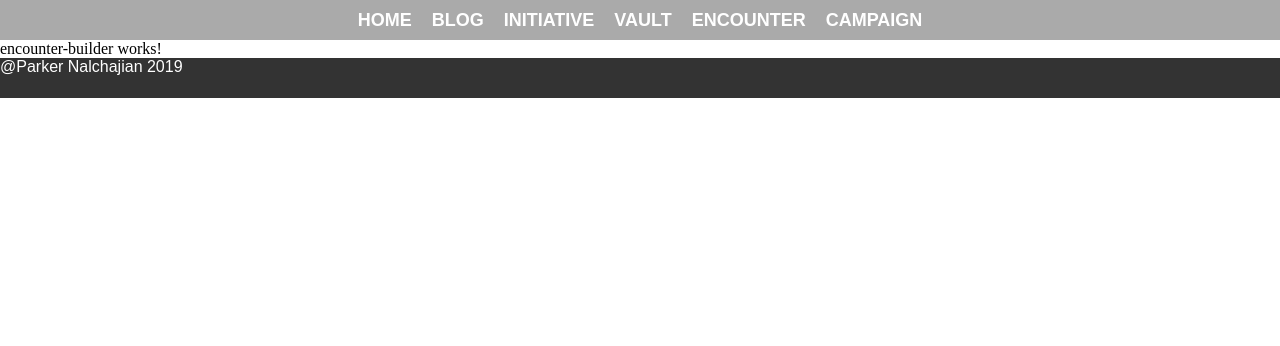
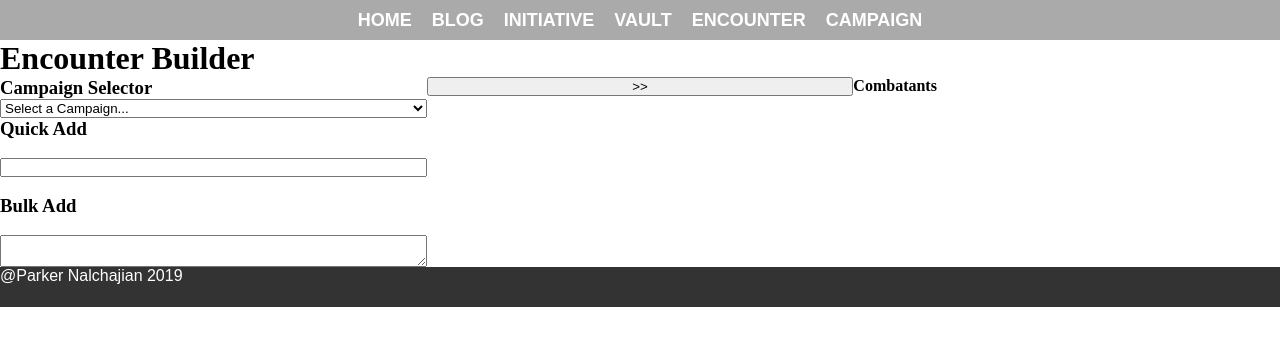
Before and after one commit to parkernalch/savage-suite, an Angular app: page /encounter in a window 1280 px wide. Shown: the top 346 px of the page. Built offline with nearby package versions, Linux system fonts and the light colour scheme.

Commit message:
started building the encounter builder which will lead into the initiative tracker

```diff
--- a/src/app/components/encounter-builder/encounter-builder.component.html
+++ b/src/app/components/encounter-builder/encounter-builder.component.html
@@ -1 +1,27 @@
-<p>encounter-builder works!</p>
+<h1>Encounter Builder</h1>
+
+<div class="row">
+    <div class="col">
+        <h3>Campaign Selector</h3>
+        <select>
+            <option>Select a Campaign...</option>
+            <option *ngFor="let campaign of campaigns">{{campaign.name}}</option>
+        </select>
+        <h3>Quick Add</h3>
+        <br>
+        <input />
+        <br>
+        <h3>Bulk Add</h3>
+        <br>
+        <textarea></textarea>
+    </div>
+    <div class="col">
+        <button>>></button>
+    </div>
+    <div class="col">
+        <h4>Combatants</h4>
+        <ul>
+            <li *ngFor="let combatant of combatants">{{combatant.name}}</li>
+        </ul>
+    </div>
+</div>
--- a/src/app/components/encounter-builder/encounter-builder.component.ts
+++ b/src/app/components/encounter-builder/encounter-builder.component.ts
@@ -1,4 +1,9 @@
 import { Component, OnInit } from '@angular/core';
+import { _SavageCharacter } from 'src/app/models/Character';
+import Encounter from 'src/app/models/Encounter';
+import _Campaign from 'src/app/models/Campaign';
+import { CampaignService } from 'src/app/services/campaign.service';
+import { CharacterService } from 'src/app/services/character.service';
 
 @Component({
   selector: 'app-encounter-builder',
@@ -6,10 +11,23 @@ import { Component, OnInit } from '@angular/core';
   styleUrls: ['./encounter-builder.component.sass']
 })
 export class EncounterBuilderComponent implements OnInit {
+  combatants: _SavageCharacter[];
+  encounter: Encounter;
+  campaigns: _Campaign[];
+  selectedCampaign: _Campaign;
 
-  constructor() { }
+  // encounterService can load saved instances
+  constructor(
+    private campaignService: CampaignService,
+    private characterService: CharacterService) { }
 
   ngOnInit() {
+    this.campaignService.getCampaigns()
+      .subscribe(campaigns => {
+        this.campaigns = campaigns;
+    });
+
+
   }
 
 }
```
